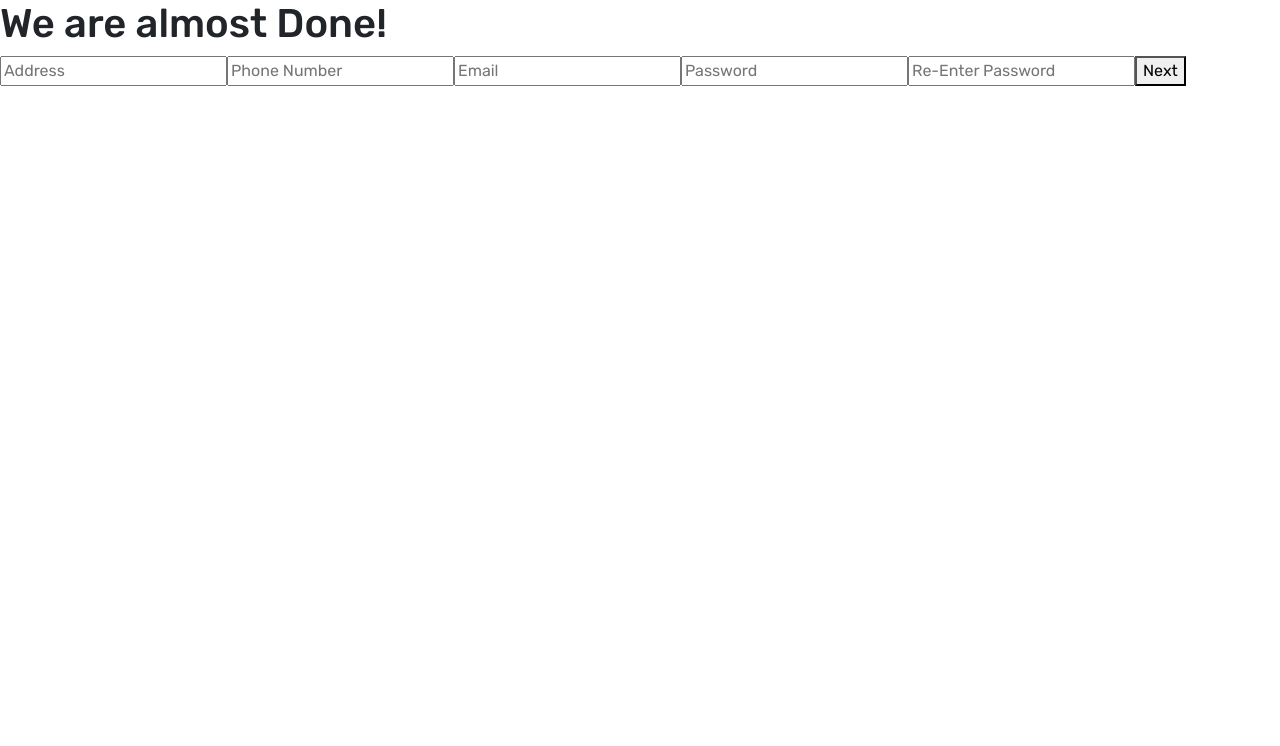
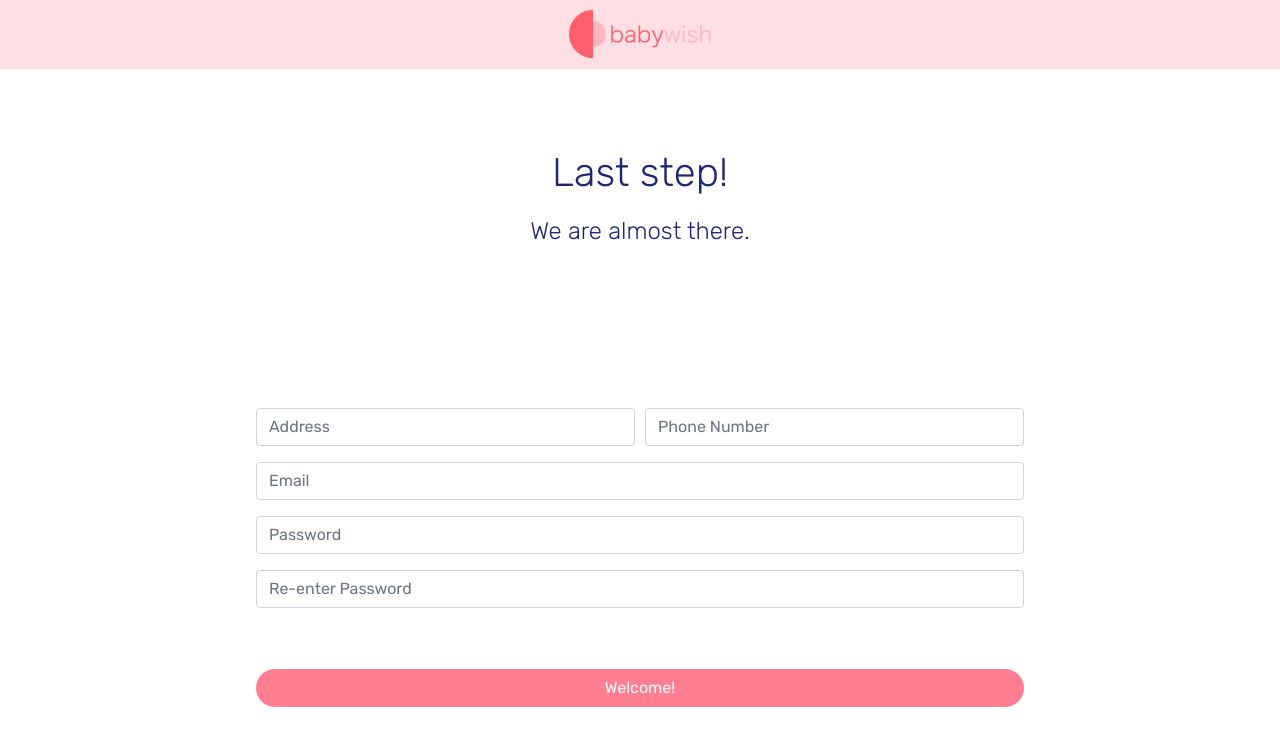
Before and after one commit to SBalaguer/BabyWish, a React (Create React App) app in the folder client/: page /sign-up/3 in a window 1280 px wide. Shown: the top 746 px of the page. Built offline with nearby package versions, Linux system fonts and the light colour scheme; no server answers.

Commit message:
more styling

```diff
--- a/client/src/Views/SignUp/SignUpOne/index.jsx
+++ b/client/src/Views/SignUp/SignUpOne/index.jsx
@@ -37,8 +37,10 @@ export class SignUpOne extends Component {
         <div className="navbar fixed-top top-navbar">
           <img className="top-nav-logo" src="../../babywishlogo.png" alt="" />
         </div>
-        <h1 className="sign-up-title">Welcome!</h1>
-        <h2 className="sign-up-subtitle">Please tell us a bit about you</h2>
+        <div>
+          <h1 className="sign-up-title">Welcome!</h1>
+          <h2 className="sign-up-subtitle">Please tell us a bit about you</h2>
+        </div>
         <div className="profile-pic-container">
           <img
             className="profile-pic"
--- a/client/src/Views/SignUp/SignUpOne/style.css
+++ b/client/src/Views/SignUp/SignUpOne/style.css
@@ -26,7 +26,7 @@
   width: 50vw;
   height: 50vw;
   border: 0.5px solid #1f2674;
-  border-radius: 50vw;
+  border-radius: 60vw;
   max-width: 250px;
   max-height: 250px;
   display: flex;
@@ -36,9 +36,9 @@
 }
 
 .profile-pic {
-  width: 45vw;
+  width: 47vw;
+  max-width: 235px;
   height: auto;
-  max-width: 230px;
 }
 
 .form-check {
@@ -49,8 +49,9 @@
   display: flex;
   flex-direction: column;
   align-items: center;
-  justify-content: center;
+  justify-content: space-around;
   width: 100vw;
-  height: 93.4vh;
-  margin-top: 6.6vh;
+  height: 87vh;
+  margin-top: 10vh;
+  margin-bottom: 3vh;
 }
--- a/client/src/Views/SignUp/SignUpThree/index.jsx
+++ b/client/src/Views/SignUp/SignUpThree/index.jsx
@@ -1,5 +1,7 @@
 import React, { Component } from "react";
 import { signUp } from "./../../../services/user-functions";
+
+import "./style.css";
 
 export class SignUpThree extends Component {
   constructor(props) {
@@ -8,7 +10,8 @@ export class SignUpThree extends Component {
       phoneNumber: "",
       address: "",
       email: "",
-      password: ""
+      password: "",
+      checkPassword: "hidden"
     };
     this.handleInputChange = this.handleInputChange.bind(this);
     this.handleSubmit = this.handleSubmit.bind(this);
@@ -47,8 +50,7 @@ export class SignUpThree extends Component {
         birthdayDate
       });
       this.props.addUsertoUserState(newUser);
-      this.props.history.push(`/user/${newUser._id}`); //ATTENTION: Should redirect to profile
-      //console.log(newUser);
+      this.props.history.push(`/user/${newUser._id}`);
     } catch (error) {
       throw error;
     }
@@ -57,18 +59,107 @@ export class SignUpThree extends Component {
   checkPassword(event) {
     const passwordSecond = event.target.value;
     if (this.state.password !== passwordSecond) {
-      console.log("Check passwords"); //ATTENTION: Should make a more visibile flag for consumer
+      this.setState({
+        checkPassword: ""
+      });
     } else {
-      console.log("Same passwords"); //ATTENTION: Should make a more visibile flag for consumer
+      this.setState({
+        checkPassword: "hidden"
+      });
     }
   }
 
   render() {
     return (
-      <div>
-        <h1>We are almost Done!</h1>
+      <div className="alingment-center-sign-up">
+        <div className="navbar fixed-top top-navbar">
+          <img className="top-nav-logo" src="../../babywishlogo.png" alt="" />
+        </div>
+        <div>
+          <h1 className="sign-up-title">Last step!</h1>
+          <h2 className="sign-up-subtitle">We are almost there.</h2>
+        </div>
         <form onSubmit={this.handleSubmit}>
-          <input
+          <div className="">
+            <div className="form-row">
+              <div className="form-group col-md-6">
+                <input
+                  type="text"
+                  className="form-control"
+                  id="address"
+                  placeholder="Address"
+                  name="address"
+                  onChange={this.handleInputChange}
+                  required
+                />
+              </div>
+              <div className="form-group col-md-6">
+                <input
+                  type="text"
+                  className="form-control"
+                  id="phone-number"
+                  placeholder="Phone Number"
+                  name="phoneNumber"
+                  onChange={this.handleInputChange}
+                  required
+                />
+              </div>
+            </div>
+            <div className="form-group">
+              <input
+                type="email"
+                className="form-control"
+                id="email"
+                placeholder="Email"
+                name="email"
+                onChange={this.handleInputChange}
+                required
+              />
+            </div>
+            <div className="form-group">
+              <input
+                type="password"
+                className="form-control"
+                id="password"
+                placeholder="Password"
+                name="password"
+                onChange={this.handleInputChange}
+                required
+              />
+            </div>
+            <div className="form-group" style={{ marginBottom: "2px" }}>
+              <input
+                type="password"
+                className={"form-control "}
+                id="password2"
+                placeholder="Re-enter Password"
+                name="passwordSecond"
+                onChange={this.checkPassword}
+                required
+              />
+            </div>
+            <small
+              className={"form-text " + this.state.checkPassword}
+              id="forg-pass"
+            >
+              Make sure both passwords match!
+            </small>
+            <button className="btn btn-start btn-block">Welcome!</button>
+          </div>
+        </form>
+      </div>
+    );
+  }
+}
+
+export default SignUpThree;
+
+{
+  /* <form></form>; */
+}
+
+{
+  /* <input
             required
             type="text"
             name="address"
@@ -103,11 +194,5 @@ export class SignUpThree extends Component {
             onChange={this.checkPassword}
             placeholder="Re-Enter Password"
           />
-          <button>Next</button>
-        </form>
-      </div>
-    );
-  }
+          <button>Next</button> */
 }
-
-export default SignUpThree;
--- /dev/null
+++ b/client/src/Views/SignUp/SignUpThree/style.css
@@ -0,0 +1,3 @@
+.hidden {
+  visibility: hidden;
+}
--- a/client/src/Views/SignUp/SignUpTwoExpecting/index.jsx
+++ b/client/src/Views/SignUp/SignUpTwoExpecting/index.jsx
@@ -39,21 +39,37 @@ export class SignUpTwoExpecting extends Component {
         <div className="navbar fixed-top top-navbar">
           <img className="top-nav-logo" src="../../babywishlogo.png" alt="" />
         </div>
+        <div>
           <h1 className="sign-up-title">We are so happy for you!</h1>
           <h2 className="sign-up-subtitle">When is your due date?</h2>
+        </div>
         <form onSubmit={this.handleSubmit}>
+          <div
+            className="form-check"
+            style={{ paddingLeft: "0px", marginBottom: "1em" }}
+          >
             <input
               type="date"
               name="dueDate"
               onChange={this.handleDateInputChange}
+              className="form-control"
             />
+          </div>
+          <div
+            className="form-check"
+            style={{ paddingLeft: "0px", marginBottom: "10em" }}
+          >
+            <label class="form-check-label">
               <input
                 type="checkbox"
                 name="firstPregnancy"
                 vale="true"
                 onChange={this.checkboxToggle}
+                style={{ marginRight: "1em" }}
               />
-          First Pregnancy <br />
+              First Pregnancy
+            </label>
+          </div>
           <button className="btn btn-start btn-block">Next</button>
         </form>
       </div>
--- a/client/src/Views/SignUp/SignUpTwoParent/index.jsx
+++ b/client/src/Views/SignUp/SignUpTwoParent/index.jsx
@@ -26,15 +26,24 @@ export class SignUpTwoParent extends Component {
 
   render() {
     return (
+      <div className="alingment-center-sign-up">
+        <div className="navbar fixed-top top-navbar">
+          <img className="top-nav-logo" src="../../babywishlogo.png" alt="" />
+        </div>
         <div>
-        <h1>Tell us more!</h1>
+          <h1 className="sign-up-title">That is beautiful</h1>
+          <h2 className="sign-up-subtitle">When was the baby born?</h2>
+        </div>
         <form onSubmit={this.handleSubmit}>
+          <div className="form-check" style={{ paddingLeft: "0px" }}>
             <input
               type="date"
               name="birthdayDate"
               onChange={this.handleDateInputChange}
+              className="form-control"
             />
-          <button>Next</button>
+          </div>
+          <button className="btn btn-start btn-block">Next</button>
         </form>
       </div>
     );
```
Lines whose indentation alone changed are shown as unchanged.
